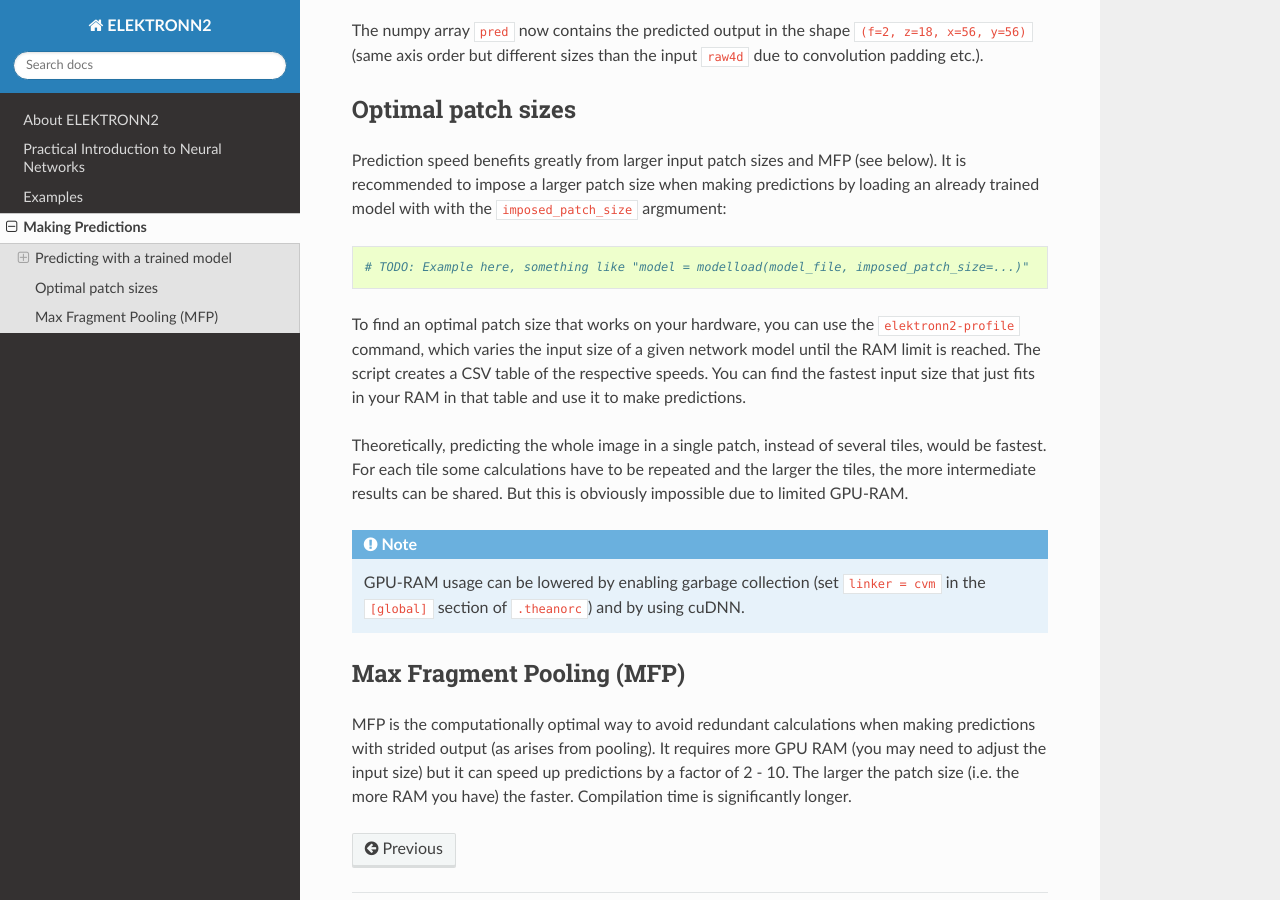
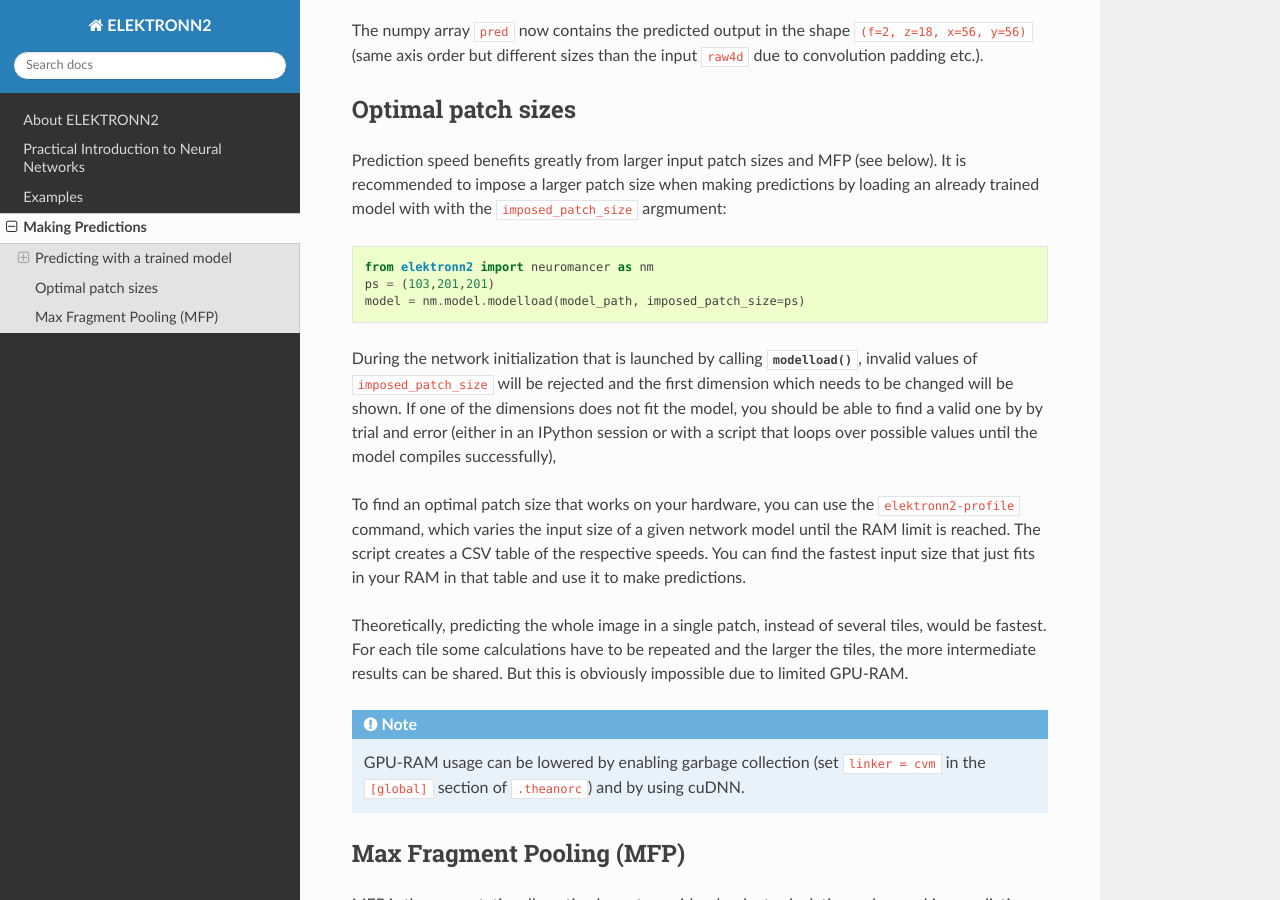
Before and after one commit to ELEKTRONN/ELEKTRONN2, a Sphinx documentation site: the page built from docs/predictions.rst, in a window 1280 px wide and 900 px high, scrolled down 1550 px. Built offline with Sphinx 7.4.7 and the Read the Docs theme 2.0.0, drawn with Linux system fonts in a browser that asks for light colours; formulas are drawn with MathJax 3; pages that are not in the unit, such as notebooks, are missing from menus.

Commit message:
docs: Add example for imp. patch size predictions

```diff
--- a/docs/predictions.rst
+++ b/docs/predictions.rst
@@ -93,7 +93,17 @@ predictions by loading an already trained model with with the
 
 .. code-block:: python
 
-  # TODO: Example here, something like "model = modelload(model_file, imposed_patch_size=...)"
+  from elektronn2 import neuromancer as nm
+  ps = (103,201,201)
+  model = nm.model.modelload(model_path, imposed_patch_size=ps)
+
+During the network initialization that is launched by calling
+:py:meth:`modelload() <elektronn2.neuromancer.model.modelload()>`,
+invalid values of ``imposed_patch_size`` will be rejected and
+the first dimension which needs to be changed will be shown. If one of the dimensions
+does not fit the model, you should be able to find a valid one by
+by trial and error (either in an IPython session or with a script that loops over
+possible values until the model compiles successfully),
 
 To find an optimal patch size that works on your hardware, you can use the
 ``elektronn2-profile`` command, which varies the input size of a given
```
